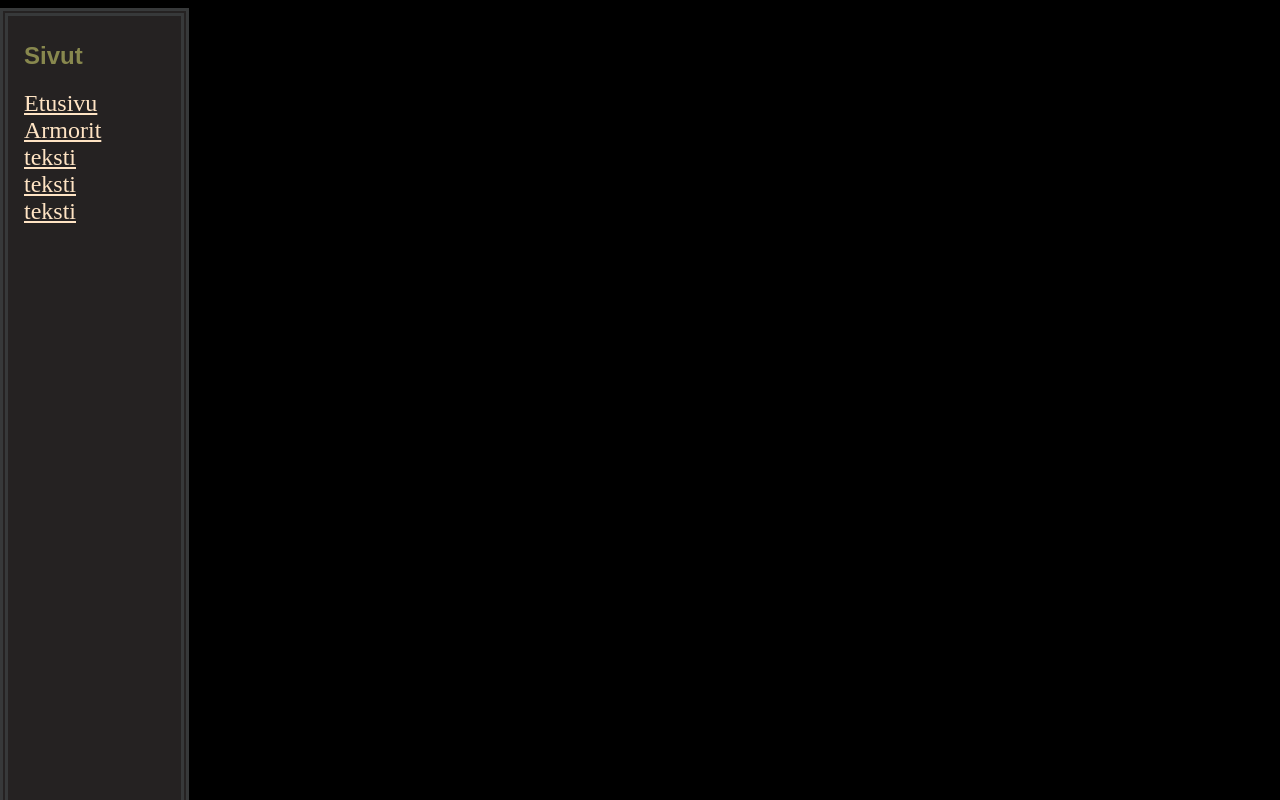
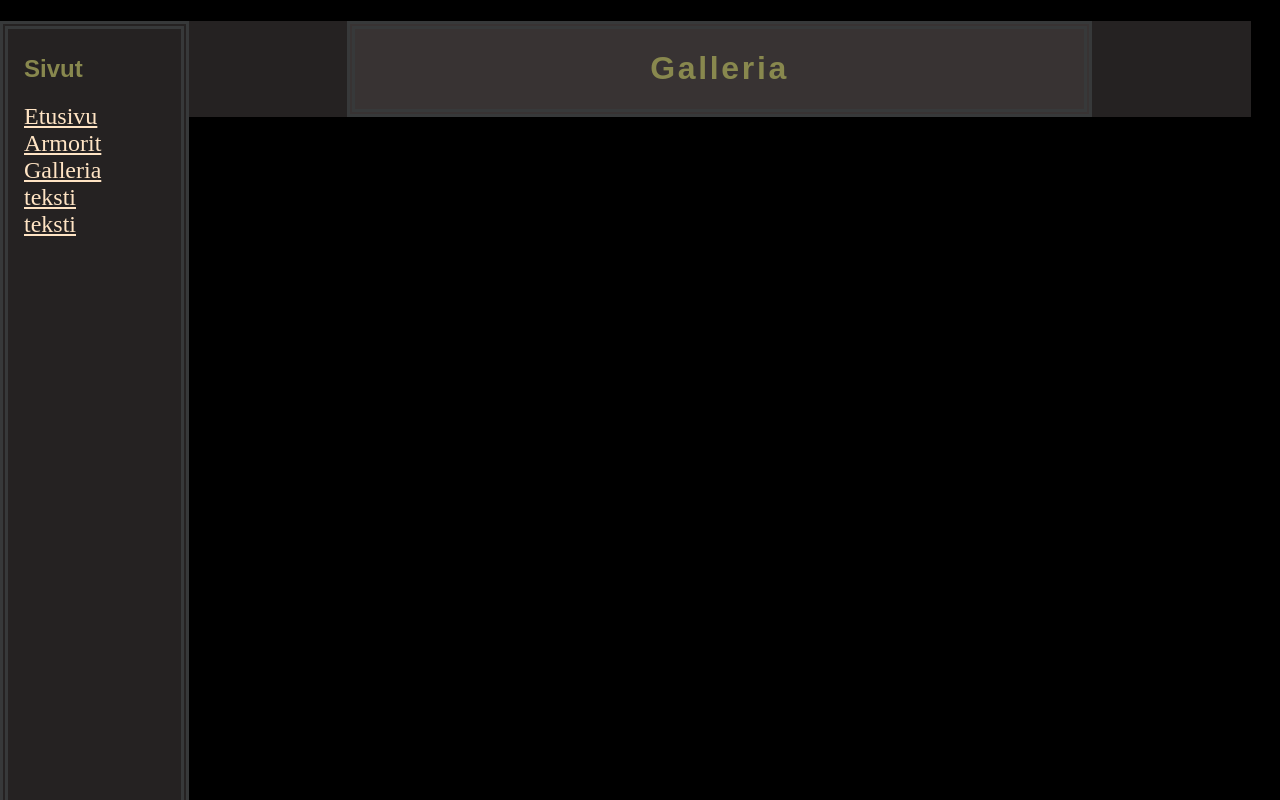
Before and after one commit to Kissaritari/Web-harjoitusty-, a plain HTML site: page sivut/gallery.html in a window 1280 px wide. Drawn offline with Linux system fonts and the light colour scheme.

Commit message:
galleria

```diff
--- a/sivut/gallery.html
+++ b/sivut/gallery.html
@@ -11,9 +11,15 @@
         <div id="sivupaneeli" class="vasen-paneeli border">
             <h2>Sivut</h2>
             <a href="https://kissaritari.github.io/kissa" > Etusivu<br></a>
-            <a href="https://kissaritari.github.io/kissa/armor" > Armorit<br> </a>
-            <a href="url" > teksti<br></a>
+            <a href="https://kissaritari.github.io/kissa/sivut/armor" > Armorit<br> </a>
+            <a href="https://kissaritari.github.io/kissa/sivut/gallery" > Galleria<br></a>
             <a href="url" > teksti<br></a>
             <a href="url" > teksti<br></a>
         </div>
+        <div class="tausta-tausta">
+            <div class="banneri border">
+                <h1>Galleria</h1>
+            </div>
+        </div>
+
     </body>
```
Also changed, not shown: index.html (+1 -1 lines), sivut/armor.html (+2 -2 lines).
